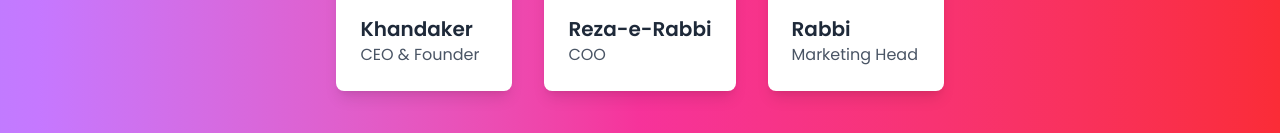
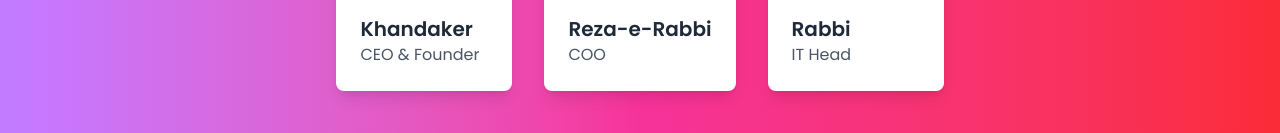
Before and after one commit to rabbi007/E-commerce-application-Client-side, a Next.js app: page /about in a window 1280 px wide. Shown: the part 621-754 px from the top of the page. Built offline with nearby package versions, Linux system fonts and the light colour scheme; no server answers.

Commit message:
About-us Updated

```diff
--- a/src/app/about/page.jsx
+++ b/src/app/about/page.jsx
@@ -51,7 +51,7 @@ const About = () => {
                 className="w-32 h-32 rounded-full mx-auto mb-4"
               />
               <h3 className="text-xl font-semibold text-gray-800">Rabbi</h3>
-              <p className="text-gray-600">Marketing Head</p>
+              <p className="text-gray-600">IT Head</p>
             </div>
           </div>
         </section>
```
